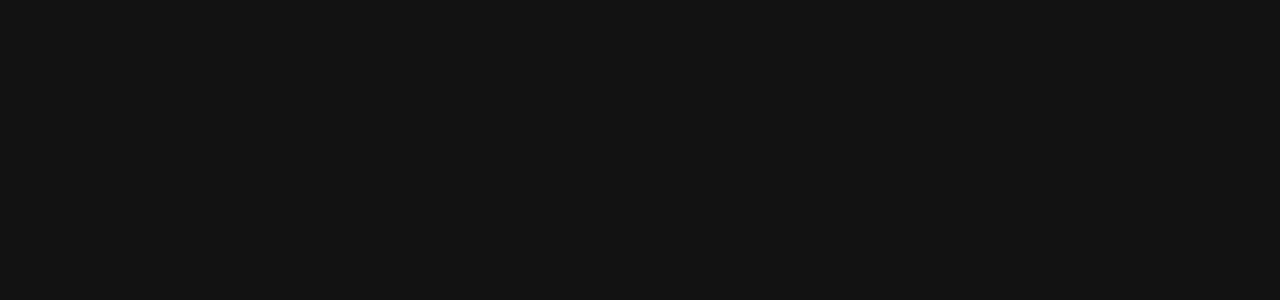
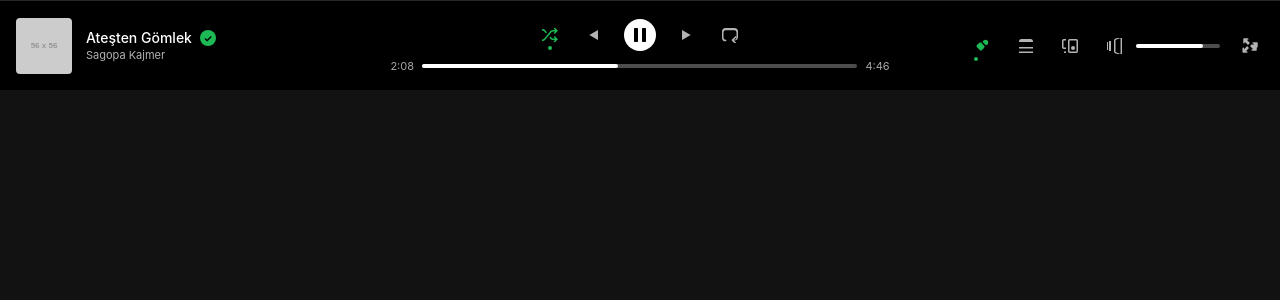
Before and after one commit to ertugrulsertcelik/spotify-dev, a Vue app: page /player in a window 1280 px wide. Before the commit this address had no page. Shown: the top 300 px of the page. Built offline with nearby package versions, Linux system fonts and the light colour scheme; the HTML template or start-up script is replaced by a standard one.

Commit message:
added player page

```diff
--- a/src/router/index.ts
+++ b/src/router/index.ts
@@ -52,6 +52,11 @@
       name: 'sidebar',
       component: () => import('../views/SidebarView.vue'),
     },
+    {
+      path: '/player',
+      name: 'player',
+      component: () => import('../views/PlayerView.vue'),
+    },
   ],
 })
 
--- /dev/null
+++ b/src/views/PlayerView.vue
@@ -0,0 +1,288 @@
+<script setup lang="ts">
+import { ref } from 'vue'
+
+const song = {
+  title: 'Ateşten Gömlek',
+  artist: 'Sagopa Kajmer',
+  image: 'https://placehold.co/56x56/333/fff?text=Cover', // Placeholder
+  duration: '4:46',
+  current: '2:08'
+}
+
+const volume = ref(80)
+const progress = ref(45) // Approx percentage for 2:08/4:46
+</script>
+
+<template>
+  <div class="player-view">
+    <!-- Left: Song Info -->
+    <div class="player-left">
+      <img :src="song.image" alt="Cover" class="cover-img">
+      <div class="song-info">
+        <div class="song-title-row">
+          <span class="title">{{ song.title }}</span>
+          <span class="verified-icon">✓</span>
+        </div>
+        <span class="artist">{{ song.artist }}</span>
+      </div>
+    </div>
+
+    <!-- Center: Controls -->
+    <div class="player-center">
+      <div class="player-controls">
+        <button class="control-btn shuffle active">
+          <svg role="img" height="16" width="16" viewBox="0 0 16 16" fill="currentColor"><path d="M13.151.922a.75.75 0 10-1.06 1.06L13.109 3H11.16a3.75 3.75 0 00-2.873 1.34l-6.173 7.356A2.25 2.25 0 01.39 12.5H0V14h.391a3.75 3.75 0 002.873-1.34l6.173-7.356a2.25 2.25 0 011.724-.804h1.947l-1.017 1.018a.75.75 0 001.06 1.06L15.98 3.75 13.15.922zM.391 3.5H0V2h.391c1.109 0 2.16.49 2.873 1.34L4.89 5.277l-.979 1.167-1.796-2.14A2.25 2.25 0 00.39 3.5z"></path><path d="M7.5 10.723l.98-1.167.957 1.14a2.25 2.25 0 001.724.804h1.947l-1.017-1.018a.75.75 0 111.06-1.06l2.829 2.829-2.829 2.829a.75.75 0 11-1.06-1.06l1.017-1.018H11.16a3.75 3.75 0 01-2.873-1.34l-.787-.938z"></path></svg>
+          <span class="dot"></span>
+        </button>
+        <button class="control-btn prev">
+          <svg role="img" height="16" width="16" viewBox="0 0 16 16" fill="currentColor"><path d="M3.3 8l8.7 5V3L3.3 8z"></path></svg>
+        </button>
+        <button class="control-btn play-pause">
+          <svg role="img" height="16" width="16" viewBox="0 0 16 16" fill="currentColor"><path d="M2.7 1a.7.7 0 00-.7.7v12.6a.7.7 0 00.7.7h2.6a.7.7 0 00.7-.7V1.7a.7.7 0 00-.7-.7H2.7zm8 0a.7.7 0 00-.7.7v12.6a.7.7 0 00.7.7h2.6a.7.7 0 00.7-.7V1.7a.7.7 0 00-.7-.7h-2.6z"></path></svg>
+        </button>
+        <button class="control-btn next">
+          <svg role="img" height="16" width="16" viewBox="0 0 16 16" fill="currentColor"><path d="M12.7 8l-8.7 5V3l8.7 5z"></path></svg>
+        </button>
+        <button class="control-btn repeat">
+          <svg role="img" height="16" width="16" viewBox="0 0 16 16" fill="currentColor"><path d="M0 4.75A3.75 3.75 0 013.75 1h8.5A3.75 3.75 0 0116 4.75v5a3.75 3.75 0 01-3.75 3.75h-.36l2.305 2.305a.75.75 0 11-1.06 1.06L9.94 13.66a.75.75 0 010-1.06l3.194-3.195a.75.75 0 111.06 1.06l-2.305 2.305h.36a2.25 2.25 0 002.25-2.25v-5a2.25 2.25 0 00-2.25-2.25h-8.5a2.25 2.25 0 00-2.25 2.25v5c0 1.24.996 2.228 2.228 2.25.41.007.73.35.722.76a.75.75 0 01-.772.74 3.75 3.75 0 01-3.678-3.75v-5z"></path></svg>
+        </button>
+      </div>
+      <div class="playback-bar">
+        <span class="time current">{{ song.current }}</span>
+        <div class="progress-bar-bg">
+          <div class="progress-bar-fill" :style="{ width: progress + '%' }"></div>
+        </div>
+        <span class="time total">{{ song.duration }}</span>
+      </div>
+    </div>
+
+    <!-- Right: Extras -->
+    <div class="player-right">
+      <button class="extra-btn lyrics active">
+         <svg role="img" height="16" width="16" viewBox="0 0 16 16" fill="currentColor"><path d="M13.426 2.574a2.831 2.831 0 00-4.797 1.55l3.247 3.247a2.831 2.831 0 001.55-4.797zM10.5 8.118l-2.619-2.62A63.275 63.275 0 007.742 4.5c-.776 0-1.556.11-2.3.33a1.126 1.126 0 00-.36.15L2.953 7.119a1.5 1.5 0 000 2.121l2.86 2.86a1.5 1.5 0 002.12 0l2.14-2.14a1.126 1.126 0 00.15-.36c.22-.744.33-1.524.33-2.3 0-.385-.015-.77-.053-1.182z"></path></svg>
+         <span class="dot"></span>
+      </button>
+      <button class="extra-btn queue">
+        <svg role="img" height="16" width="16" viewBox="0 0 16 16" fill="currentColor"><path d="M15 15H1v-1.5h14V15zm0-4.5H1V9h14v1.5zm-14-7A2.5 2.5 0 013.5 1h9a2.5 2.5 0 012.5 2.5v.5h-14v-.5z"></path></svg>
+      </button>
+      <button class="extra-btn device">
+        <svg role="img" height="16" width="16" viewBox="0 0 16 16" fill="currentColor"><path d="M6 2.75C6 1.784 6.784 1 7.75 1h6.5c.966 0 1.75.784 1.75 1.75v10.5A1.75 1.75 0 0114.25 15h-6.5A1.75 1.75 0 016 13.25V2.75zm1.75-.25a.25.25 0 00-.25.25v10.5c0 .138.112.25.25.25h6.5a.25.25 0 00.25-.25V2.75a.25.25 0 00-.25-.25h-6.5zm-6 0a.25.25 0 00-.25.25v6.5c0 .138.112.25.25.25H4V11H1.75A1.75 1.75 0 010 9.25v-6.5C0 1.784.784 1 1.75 1H4v1.5H1.75zM4 15H2v-1.5h2V15z"></path><path d="M13 10a2 2 0 11-4 0 2 2 0 014 0z"></path></svg>
+      </button>
+      <div class="volume-control">
+        <button class="extra-btn volume">
+          <svg role="img" height="16" width="16" viewBox="0 0 16 16" fill="currentColor"><path d="M9.741.534A2 2 0 008 2v12a2 2 0 001.741 1.466l4 1.333a2 2 0 002.63-1.899V1.1a2 2 0 00-2.63-1.9L9.74.535zM9.5 2a.5.5 0 01.435-.366l4-1.333a.5.5 0 01.657.475v14.448a.5.5 0 01-.657.475l-4-1.333A.5.5 0 019.5 14V2z"></path><path d="M5 3H3v10h2V3zM2 4H1v8h1V4z"></path></svg>
+        </button>
+        <div class="volume-bar-bg">
+          <div class="volume-bar-fill" :style="{ width: volume + '%' }"></div>
+        </div>
+      </div>
+      <button class="extra-btn fullscreen">
+        <svg role="img" height="16" width="16" viewBox="0 0 16 16" fill="currentColor"><path d="M6.53 9.47a.75.75 0 010 1.06l-2.72 2.72h1.018a.75.75 0 010 1.5H1.25a.75.75 0 01-.75-.75V10.18a.75.75 0 011.5 0v1.018l2.72-2.72a.75.75 0 011.06 0zM9.47 6.53a.75.75 0 011.06 0l2.72 2.72V8.232a.75.75 0 011.5 0v3.768a.75.75 0 01-.75.75H10.18a.75.75 0 010-1.5h1.018l-2.72-2.72a.75.75 0 010-1.06zM6.53 6.53a.75.75 0 01-1.06 0l-2.72-2.72V4.82a.75.75 0 01-1.5 0V1.052A.75.75 0 012.002.302h3.768a.75.75 0 010 1.5H4.752l2.72 2.72a.75.75 0 010 1.06zM9.47 9.47a.75.75 0 010-1.06l2.72-2.72h-1.018a.75.75 0 110-1.5h3.768a.75.75 0 01.75.75v3.768a.75.75 0 11-1.5 0V7.768l-2.72 2.72a.75.75 0 01-1.06 0z"></path></svg>
+      </button>
+    </div>
+  </div>
+</template>
+
+<style scoped>
+.player-view {
+  background-color: black;
+  color: white;
+  height: 90px;
+  width: 100%;
+  display: flex;
+  align-items: center;
+  justify-content: space-between;
+  padding: 0 16px;
+  border-top: 1px solid #282828;
+  box-sizing: border-box;
+}
+
+/* Left Section */
+.player-left {
+  display: flex;
+  align-items: center;
+  width: 30%;
+  min-width: 180px;
+}
+
+.cover-img {
+  height: 56px;
+  width: 56px;
+  border-radius: 4px;
+  margin-right: 14px;
+  object-fit: cover;
+}
+
+.song-info {
+  display: flex;
+  flex-direction: column;
+  justify-content: center;
+}
+
+.song-title-row {
+  display: flex;
+  align-items: center;
+  gap: 8px;
+}
+
+.title {
+  font-size: 14px;
+  font-weight: 500;
+  color: white;
+}
+
+.verified-icon {
+  background: #1db954;
+  color: black;
+  border-radius: 50%;
+  width: 16px;
+  height: 16px;
+  display: flex;
+  align-items: center;
+  justify-content: center;
+  font-size: 10px;
+  font-weight: bold;
+}
+
+.artist {
+  font-size: 11px;
+  color: #b3b3b3;
+  margin-top: 2px;
+}
+
+/* Center Section */
+.player-center {
+  width: 40%;
+  max-width: 722px;
+  display: flex;
+  flex-direction: column;
+  align-items: center;
+  justify-content: center;
+}
+
+.player-controls {
+  display: flex;
+  align-items: center;
+  gap: 16px;
+  margin-bottom: 8px;
+}
+
+.control-btn {
+  background: transparent;
+  border: none;
+  color: #b3b3b3;
+  cursor: pointer;
+  display: flex;
+  align-items: center;
+  justify-content: center;
+  position: relative;
+}
+
+.control-btn:hover {
+  color: white;
+}
+
+.control-btn.active {
+  color: #1db954;
+}
+
+.control-btn.play-pause {
+  background: white;
+  color: black;
+  border-radius: 50%;
+  width: 32px;
+  height: 32px;
+}
+
+.control-btn.play-pause:hover {
+  transform: scale(1.05);
+}
+
+.dot {
+  position: absolute;
+  bottom: -6px;
+  width: 4px;
+  height: 4px;
+  background-color: #1db954;
+  border-radius: 50%;
+}
+
+.playback-bar {
+  width: 100%;
+  display: flex;
+  align-items: center;
+  gap: 8px;
+  font-size: 11px;
+  color: #a7a7a7;
+}
+
+.progress-bar-bg {
+  flex-grow: 1;
+  height: 4px;
+  background-color: #4d4d4d;
+  border-radius: 2px;
+  position: relative;
+}
+
+.progress-bar-fill {
+  height: 100%;
+  background-color: white;
+  border-radius: 2px;
+}
+
+.progress-bar-bg:hover .progress-bar-fill {
+  background-color: #1db954;
+}
+
+/* Right Section */
+.player-right {
+  width: 30%;
+  min-width: 180px;
+  display: flex;
+  justify-content: flex-end;
+  align-items: center;
+  gap: 16px;
+}
+
+.extra-btn {
+  background: transparent;
+  border: none;
+  color: #b3b3b3;
+  cursor: pointer;
+  display: flex;
+  align-items: center;
+  position: relative;
+}
+
+.extra-btn:hover {
+  color: white;
+}
+
+.extra-btn.active {
+  color: #1db954;
+}
+
+.volume-control {
+  display: flex;
+  align-items: center;
+  gap: 8px;
+  width: 120px;
+}
+
+.volume-bar-bg {
+  flex-grow: 1;
+  height: 4px;
+  background-color: #4d4d4d;
+  border-radius: 2px;
+}
+
+.volume-bar-fill {
+  height: 100%;
+  background-color: white;
+  border-radius: 2px;
+}
+
+.volume-bar-bg:hover .volume-bar-fill {
+  background-color: #1db954;
+}
+</style>
```
